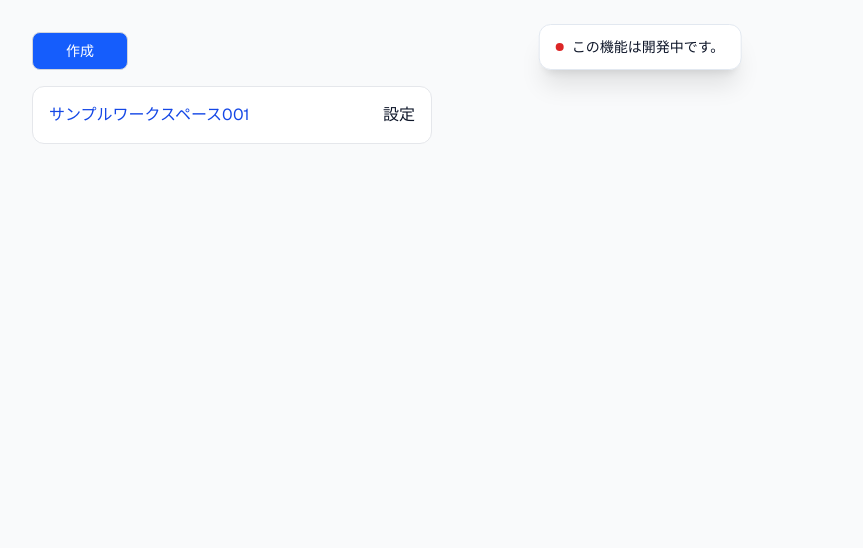
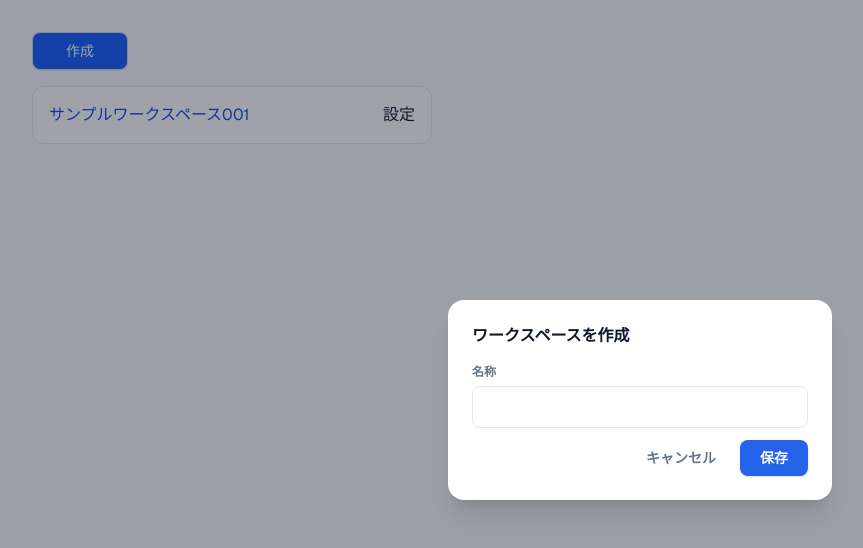
Before and after one commit to tsubokura14/taskflow, a Next.js app: page /workspaces in a window 1280 px wide. Both pictures are taken after a click on the button "作成". Shown: the top 548 px of the page, without its empty margins (0-863 px from the left). Built offline with nearby package versions, Linux system fonts and the light colour scheme.

Commit message:
feat: ワークスペース作成・編集フォームの実装

```diff
--- a/app/workspaces/page.tsx
+++ b/app/workspaces/page.tsx
@@ -1,8 +1,11 @@
 "use client"
 
-import { useEffect } from "react";
+import { useState, useEffect } from "react";
+import { Workspace } from "@/types";
+import { canCreateWorkspace } from "@/lib/permissions";
 import { useToastStore } from "@/store/toastStore";
 import { useWorkspaceStore } from "@/store/workspaceStore";
+import { WorkspaceForm } from "@/components/WorkspaceForm";
 import { toastMessages } from "@/lib/messages";
 import { TextLink } from "@/components/TextLink";
 
@@ -13,6 +16,19 @@ export default function WorkspacesPage() {
     const openToast = useToastStore((state) => state.openToast)
     const workspaces = useWorkspaceStore((state) => state.workspaces);
     const fetchWorkspaces = useWorkspaceStore((state) => state.fetchWorkspaces);
+
+    // 新規・編集フォーム
+    const [ editingWorkspace, setEditingWorkspace ] = useState<Workspace | null>(null);
+
+    const newWorkspace: Workspace = {
+        id: "",
+        name: "",
+        version: 1,
+        createdBy: "",
+        updatedBy: "",
+        createdAt: "",
+        updatedAt: "",
+    };
 
     useEffect(() => {
         fetchWorkspaces(workspaceIds);
@@ -27,14 +43,14 @@ export default function WorkspacesPage() {
     return (
         <div className="flex flex-col items-center min-h-screen p-8 bg-gray-50">
             <div className="flex justify-between w-full">
-                {/* <Link href="/workspaces/new" > */}
+                {canCreateWorkspace() && (
                     <button
-                        onClick={() => handleDevelopingClick()}
+                        onClick={() => setEditingWorkspace(newWorkspace)}
                         className="mb-4 w-24 border border-gray-300 rounded-lg py-2 text-sm font-medium text-white bg-blue-600 hover:bg-blue-700 transition-colors"
                     >
                         作成
                     </button>
-                {/* </Link> */}
+                )}
             </div>
             <div className="grid grid-cols-3 gap-2 w-full">
                 {workspaces.map((workspace) => (
@@ -52,6 +68,8 @@ export default function WorkspacesPage() {
                     </div>
                 ))}
             </div>
+
+            {editingWorkspace && <WorkspaceForm editingWorkspace={editingWorkspace} setEditingWorkspace={setEditingWorkspace} />}
         </div>
     )
 }
--- /dev/null
+++ b/components/WorkspaceForm.tsx
@@ -0,0 +1,86 @@
+"use client";
+
+import React, { useState, Dispatch, FormEvent } from "react";
+import { useToastStore } from "@/store/toastStore";
+import { useWorkspaceStore } from "@/store/workspaceStore";
+import { Workspace } from "@/types";
+import { errorMessages } from "@/lib/errors";
+
+type ChildProps = {
+    editingWorkspace: Workspace | null;
+    setEditingWorkspace: Dispatch<React.SetStateAction<Workspace | null>>;
+};
+
+export function WorkspaceForm({ editingWorkspace, setEditingWorkspace }: ChildProps) {
+    const openToast = useToastStore((state) => state.openToast);
+    const addWorkspace = useWorkspaceStore((state) => state.addWorkspace);
+    const editWorkspace = useWorkspaceStore((state) => state.editWorkspace);
+
+    const [name, setName] = useState(editingWorkspace?.name ?? "");
+
+    if (!editingWorkspace) return null;
+    const workspace: Workspace = editingWorkspace;
+
+    async function handleSubmit(e: FormEvent) {
+        e.preventDefault();
+        if (!name.trim()) {
+            openToast([{ status: "error", text: errorMessages.workspaceUpdateFailed }]);
+            return;
+        }
+
+        // 新規作成
+        if (workspace.id === "") {
+            await addWorkspace({
+                name,
+                loginUser: "user_001"});
+
+        // 編集
+        } else {
+            await editWorkspace({
+                workspaceId: workspace.id,
+                name,
+                loginUser: "user_001"
+            });
+        }
+        setEditingWorkspace(null);
+    }
+
+    return (
+        <div className="fixed inset-0 flex items-center justify-center bg-text/40">
+            <form
+                onSubmit={handleSubmit}
+                className="w-96 rounded-2xl bg-surface-elevated p-6 shadow-xl"
+            >
+                <h2 className="mb-4 text-base font-bold text-text">
+                    {workspace.id === "" ? "ワークスペースを作成" : "ワークスペースを編集"}
+                </h2>
+
+                <label className="mb-3 block text-xs font-semibold text-text-muted">
+                    名称
+                    <input
+                        type="text"
+                        value={name}
+                        onChange={(e) => setName(e.target.value)}
+                        className="mt-1.5 w-full rounded-lg border border-border p-2.5 text-sm text-text outline-none transition focus:border-primary focus:ring-2 focus:ring-primary/20"
+                    />
+                </label>
+
+                <div className="flex justify-end gap-2">
+                    <button
+                        type="button"
+                        onClick={() => setEditingWorkspace(null)}
+                        className="rounded-lg px-4 py-2 text-sm font-semibold text-text-muted transition hover:bg-surface-sunken"
+                    >
+                        キャンセル
+                    </button>
+                    <button
+                        type="submit"
+                        className="rounded-lg bg-primary px-5 py-2 text-sm font-semibold text-primary-foreground shadow-sm transition hover:bg-primary/90"
+                    >
+                        保存
+                    </button>
+                </div>
+            </form>
+        </div>
+    );
+}
--- a/lib/errors.ts
+++ b/lib/errors.ts
@@ -28,6 +28,10 @@ export class TaskNotFoundError extends Error {
 
 export const errorMessages = {
     commonError: "エラーが発生しました。",
+    workspaceFetchFailed:  "ワークスペースの取得に失敗しました。",
+    workspaceCreateFailed: "ワークスペースの作成に失敗しました。",
+    workspaceUpdateFailed: "ワークスペースの更新に失敗しました。",
+    workspaceDeleteFailed: "ワークスペースの削除に失敗しました。",
     projectFetchFailed:  "プロジェクトの取得に失敗しました。",
     projectCreateFailed: "プロジェクトの作成に失敗しました。",
     projectUpdateFailed: "プロジェクトの更新に失敗しました。",
```
